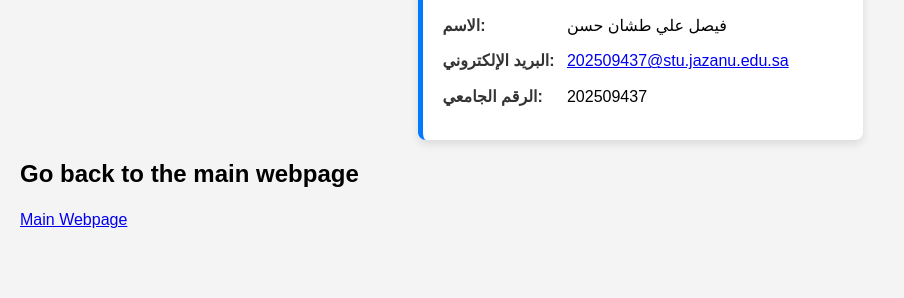
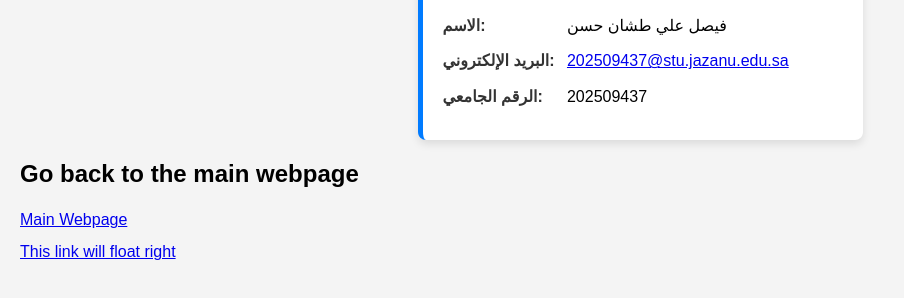
Before and after one commit to faisalali303e-tech/Faisal-ali-Profile, a plain HTML site: page index.html in a window 1280 px wide. Shown: the part 120-418 px from the top of the page, without its empty margins (0-904 px from the left). Drawn offline with Linux system fonts and the light colour scheme.

Commit message:
Update index.html

```diff
--- a/index.html
+++ b/index.html
@@ -50,3 +50,4 @@
 </html>
 <h2 id="Main-Webpage">Go back to the main webpage</h2>
 <p><a href="https://faisalali303e-tech.github.io/" target="_blank" rel="noopener noreferrer">Main Webpage</a></p>
+<a href="https://bnhk8876-star.github.io/bnhk8876-sta/" class="right-aligned-link">This link will float right</a>
```
